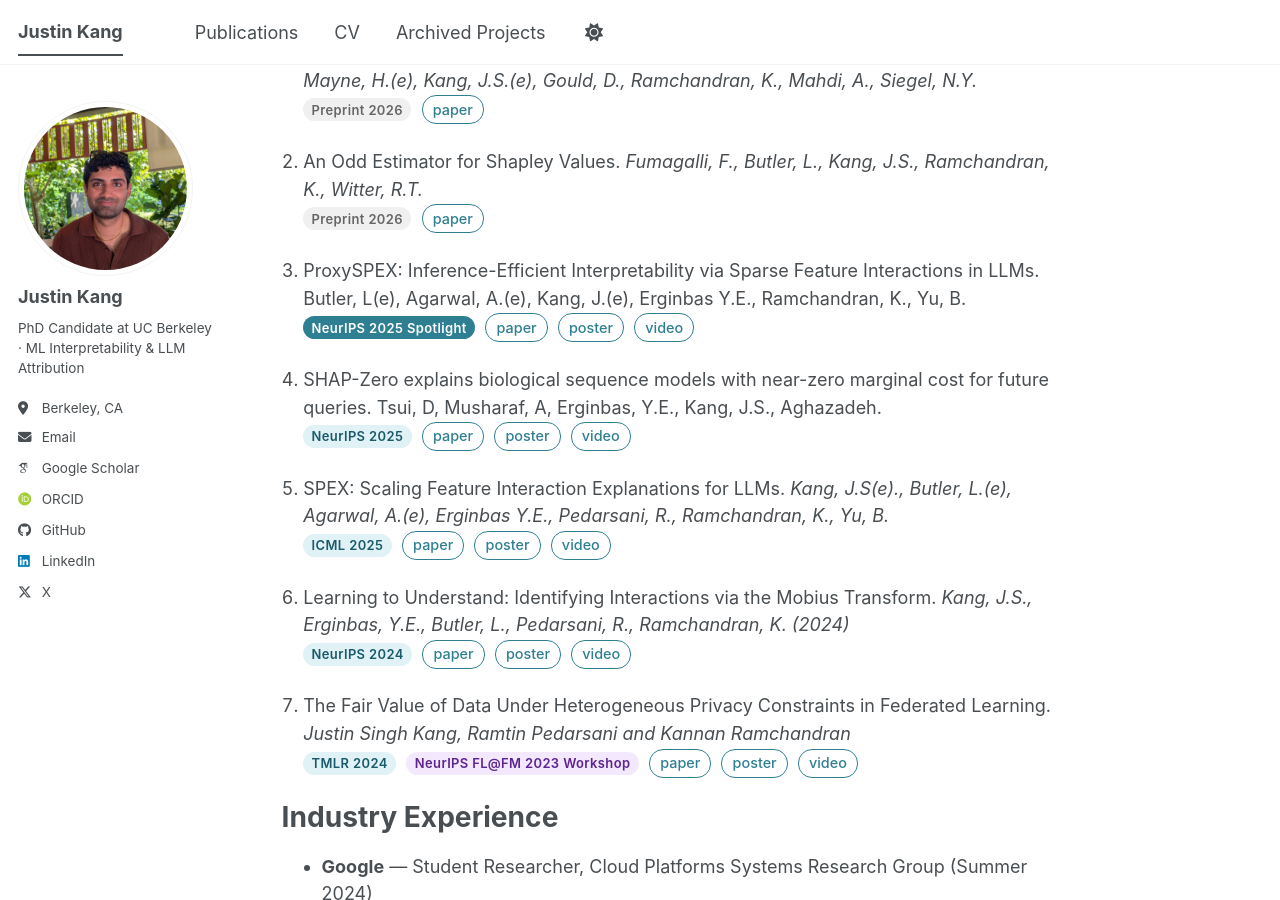
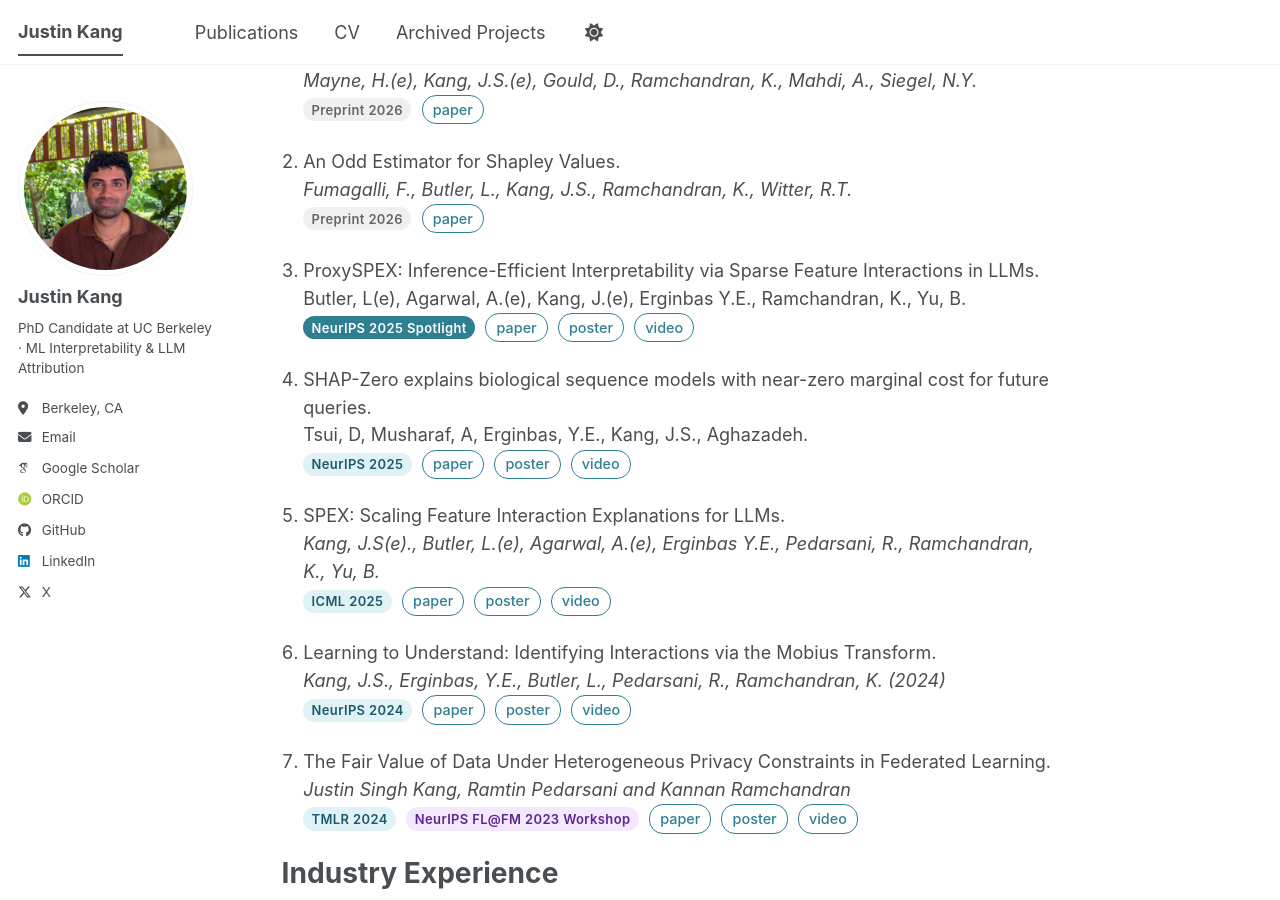
Before and after one commit to justinkang221/justinkang221.github.io, a Jekyll site: the page built from _pages/about.md, in a window 1280 px wide and 900 px high, scrolled down 1766 px. Built offline with Jekyll 4.4.1, drawn with Linux system fonts in a browser that asks for light colours; some web fonts are replaced; a script bundle is joined from its source files by our own code; library files that are not in the unit come from our copies.

Commit message:
Add line breaks before paper authors for scannability

```diff
--- a/_pages/about.md
+++ b/_pages/about.md
@@ -50,19 +50,19 @@ Recent News
 Selected Papers
 ======
 
-1. A Positive Case for Faithfulness: LLM Self-Explanations Help Predict Model Behavior. *Mayne, H.(e), Kang, J.S.(e), Gould, D., Ramchandran, K., Mahdi, A., Siegel, N.Y.* <br><span class="venue-badge preprint">Preprint 2026</span> <span class="paper-links"><a href="https://arxiv.org/abs/2602.02639">paper</a></span>
+1. A Positive Case for Faithfulness: LLM Self-Explanations Help Predict Model Behavior.<br>*Mayne, H.(e), Kang, J.S.(e), Gould, D., Ramchandran, K., Mahdi, A., Siegel, N.Y.* <br><span class="venue-badge preprint">Preprint 2026</span> <span class="paper-links"><a href="https://arxiv.org/abs/2602.02639">paper</a></span>
 
-2. An Odd Estimator for Shapley Values. *Fumagalli, F., Butler, L., Kang, J.S., Ramchandran, K., Witter, R.T.* <br><span class="venue-badge preprint">Preprint 2026</span> <span class="paper-links"><a href="https://arxiv.org/abs/2602.01399">paper</a></span>
+2. An Odd Estimator for Shapley Values.<br>*Fumagalli, F., Butler, L., Kang, J.S., Ramchandran, K., Witter, R.T.* <br><span class="venue-badge preprint">Preprint 2026</span> <span class="paper-links"><a href="https://arxiv.org/abs/2602.01399">paper</a></span>
 
-3. ProxySPEX: Inference-Efficient Interpretability via Sparse Feature Interactions in LLMs. Butler, L(e), Agarwal, A.(e), Kang, J.(e), Erginbas Y.E., Ramchandran, K., Yu, B. <br><span class="venue-badge spotlight">NeurIPS 2025 Spotlight</span> <span class="paper-links"><a href="https://arxiv.org/abs/2505.17495">paper</a> <a href="/files/ProxySPEX_Poster.pdf">poster</a> <a href="https://www.youtube.com/watch?v=k0Osjkj7l0s">video</a></span>
+3. ProxySPEX: Inference-Efficient Interpretability via Sparse Feature Interactions in LLMs.<br>Butler, L(e), Agarwal, A.(e), Kang, J.(e), Erginbas Y.E., Ramchandran, K., Yu, B. <br><span class="venue-badge spotlight">NeurIPS 2025 Spotlight</span> <span class="paper-links"><a href="https://arxiv.org/abs/2505.17495">paper</a> <a href="/files/ProxySPEX_Poster.pdf">poster</a> <a href="https://www.youtube.com/watch?v=k0Osjkj7l0s">video</a></span>
 
-4. SHAP-Zero explains biological sequence models with near-zero marginal cost for future queries. Tsui, D, Musharaf, A, Erginbas, Y.E., Kang, J.S., Aghazadeh. <br><span class="venue-badge conference">NeurIPS 2025</span> <span class="paper-links"><a href="https://arxiv.org/abs/2410.19236">paper</a> <a href="/files/SHAPzero_poster.png">poster</a> <a href="https://www.youtube.com/watch?v=FUjjYlrKlUM">video</a></span>
+4. SHAP-Zero explains biological sequence models with near-zero marginal cost for future queries.<br>Tsui, D, Musharaf, A, Erginbas, Y.E., Kang, J.S., Aghazadeh. <br><span class="venue-badge conference">NeurIPS 2025</span> <span class="paper-links"><a href="https://arxiv.org/abs/2410.19236">paper</a> <a href="/files/SHAPzero_poster.png">poster</a> <a href="https://www.youtube.com/watch?v=FUjjYlrKlUM">video</a></span>
 
-5. SPEX: Scaling Feature Interaction Explanations for LLMs. *Kang, J.S(e)., Butler, L.(e), Agarwal, A.(e), Erginbas Y.E., Pedarsani, R., Ramchandran, K., Yu, B.* <br><span class="venue-badge conference">ICML 2025</span> <span class="paper-links"><a href="https://arxiv.org/abs/2502.13870">paper</a> <a href="/files/SPEX_Poster.pdf">poster</a> <a href="https://www.youtube.com/watch?v=cV5UWAx8TPg">video</a></span>
+5. SPEX: Scaling Feature Interaction Explanations for LLMs.<br>*Kang, J.S(e)., Butler, L.(e), Agarwal, A.(e), Erginbas Y.E., Pedarsani, R., Ramchandran, K., Yu, B.* <br><span class="venue-badge conference">ICML 2025</span> <span class="paper-links"><a href="https://arxiv.org/abs/2502.13870">paper</a> <a href="/files/SPEX_Poster.pdf">poster</a> <a href="https://www.youtube.com/watch?v=cV5UWAx8TPg">video</a></span>
 
-6. Learning to Understand: Identifying Interactions via the Mobius Transform. *Kang, J.S., Erginbas, Y.E., Butler, L., Pedarsani, R., Ramchandran, K. (2024)* <br><span class="venue-badge conference">NeurIPS 2024</span> <span class="paper-links"><a href="https://arxiv.org/abs/2402.02631">paper</a> <a href="/files/Learning_to_understand_poster.pdf">poster</a> <a href="https://www.youtube.com/watch?v=5-OHk25H1mE">video</a></span>
+6. Learning to Understand: Identifying Interactions via the Mobius Transform.<br>*Kang, J.S., Erginbas, Y.E., Butler, L., Pedarsani, R., Ramchandran, K. (2024)* <br><span class="venue-badge conference">NeurIPS 2024</span> <span class="paper-links"><a href="https://arxiv.org/abs/2402.02631">paper</a> <a href="/files/Learning_to_understand_poster.pdf">poster</a> <a href="https://www.youtube.com/watch?v=5-OHk25H1mE">video</a></span>
 
-7. The Fair Value of Data Under Heterogeneous Privacy Constraints in Federated Learning. *Justin Singh Kang, Ramtin Pedarsani and Kannan Ramchandran* <br><span class="venue-badge conference">TMLR 2024</span> <span class="venue-badge workshop">NeurIPS FL@FM 2023 Workshop</span> <span class="paper-links"><a href="https://arxiv.org/abs/2301.13336">paper</a> <a href="/files/Fairness_Poster.pdf">poster</a> <a href="https://www.youtube.com/watch?v=S_DBTIlaodE">video</a></span>
+7. The Fair Value of Data Under Heterogeneous Privacy Constraints in Federated Learning.<br>*Justin Singh Kang, Ramtin Pedarsani and Kannan Ramchandran* <br><span class="venue-badge conference">TMLR 2024</span> <span class="venue-badge workshop">NeurIPS FL@FM 2023 Workshop</span> <span class="paper-links"><a href="https://arxiv.org/abs/2301.13336">paper</a> <a href="/files/Fairness_Poster.pdf">poster</a> <a href="https://www.youtube.com/watch?v=S_DBTIlaodE">video</a></span>
 
 Industry Experience
 ======
```
